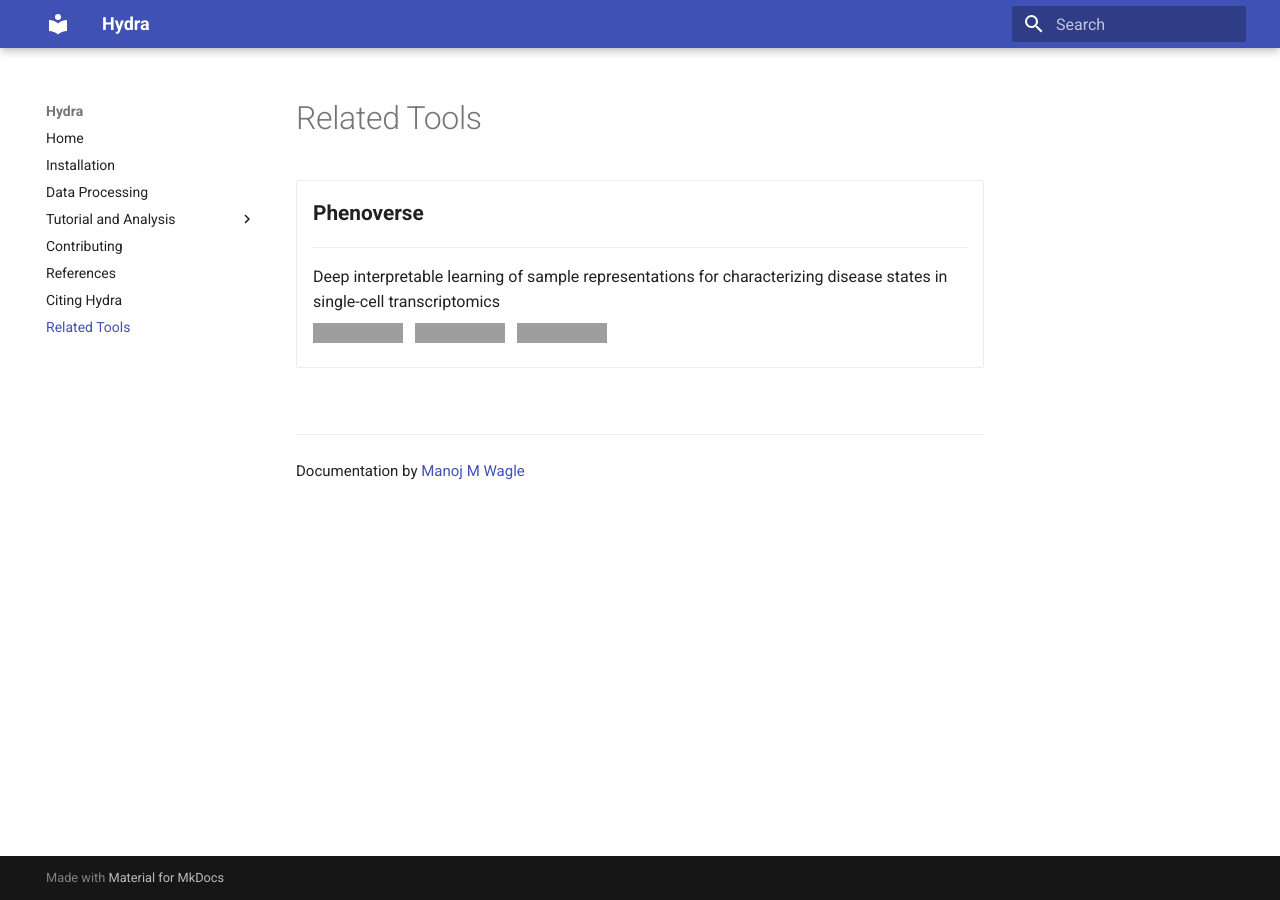
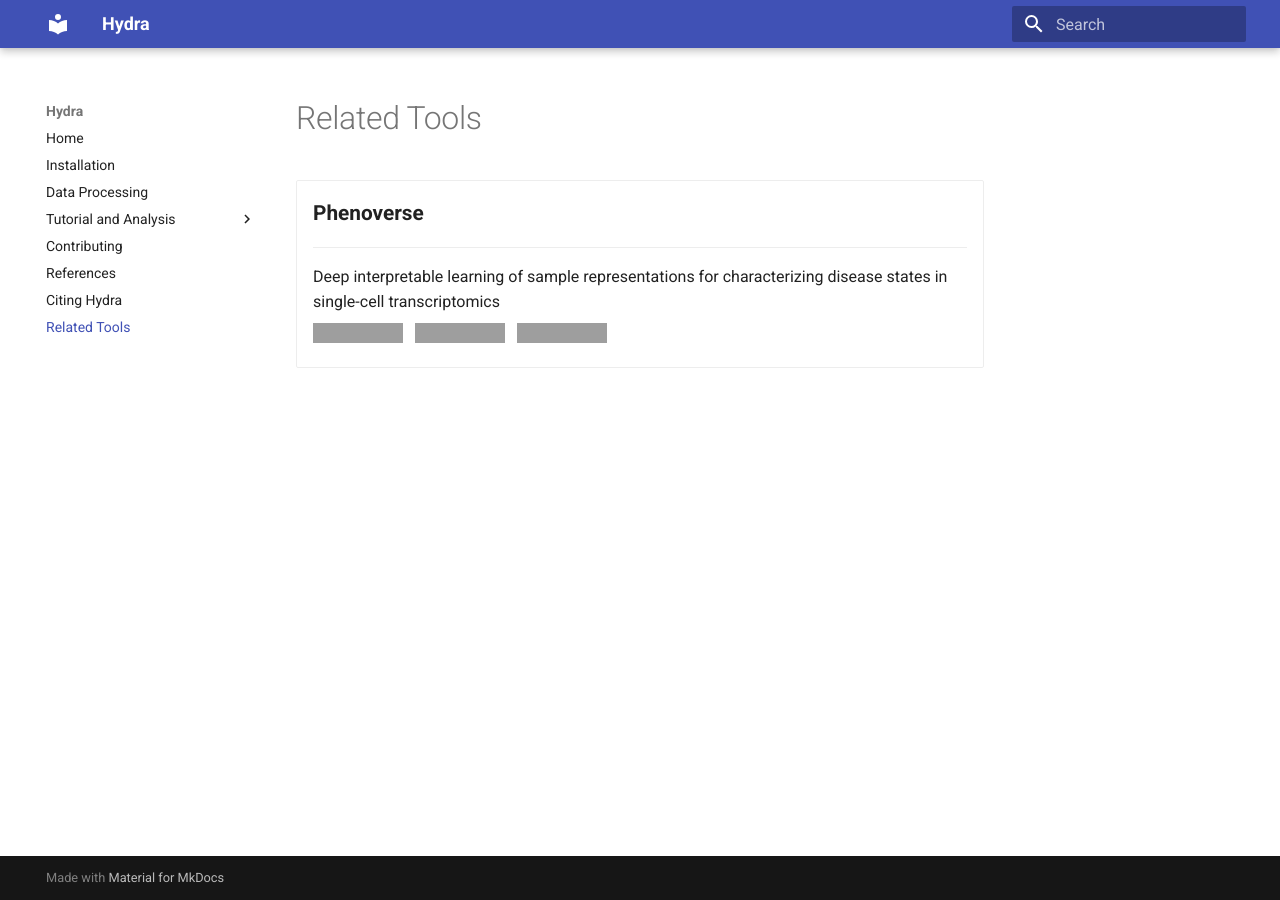
Before and after one commit to SydneyBioX/Hydra, an MkDocs documentation site: the page built from docs/related_tools.md, in a window 1280 px wide. Built offline with MkDocs 1.6.1 and Material for MkDocs 9.7.7, drawn with Linux system fonts in a browser that asks for light colours; grey boxes are pictures that could not be loaded.

Commit message:
Update related_tools.md

```diff
--- a/docs/related_tools.md
+++ b/docs/related_tools.md
@@ -14,10 +14,3 @@
     <!-- [![Manuscript](https://img.shields.io/badge/Manuscript-blue)](#) -->
 
 </div>
-
-<br>
-
----
-<p style="text-align: left; font-size: 15px">
-  Documentation by <a href="http://manojmw.github.io" target="_blank">Manoj M Wagle</a>
-</p>
```
